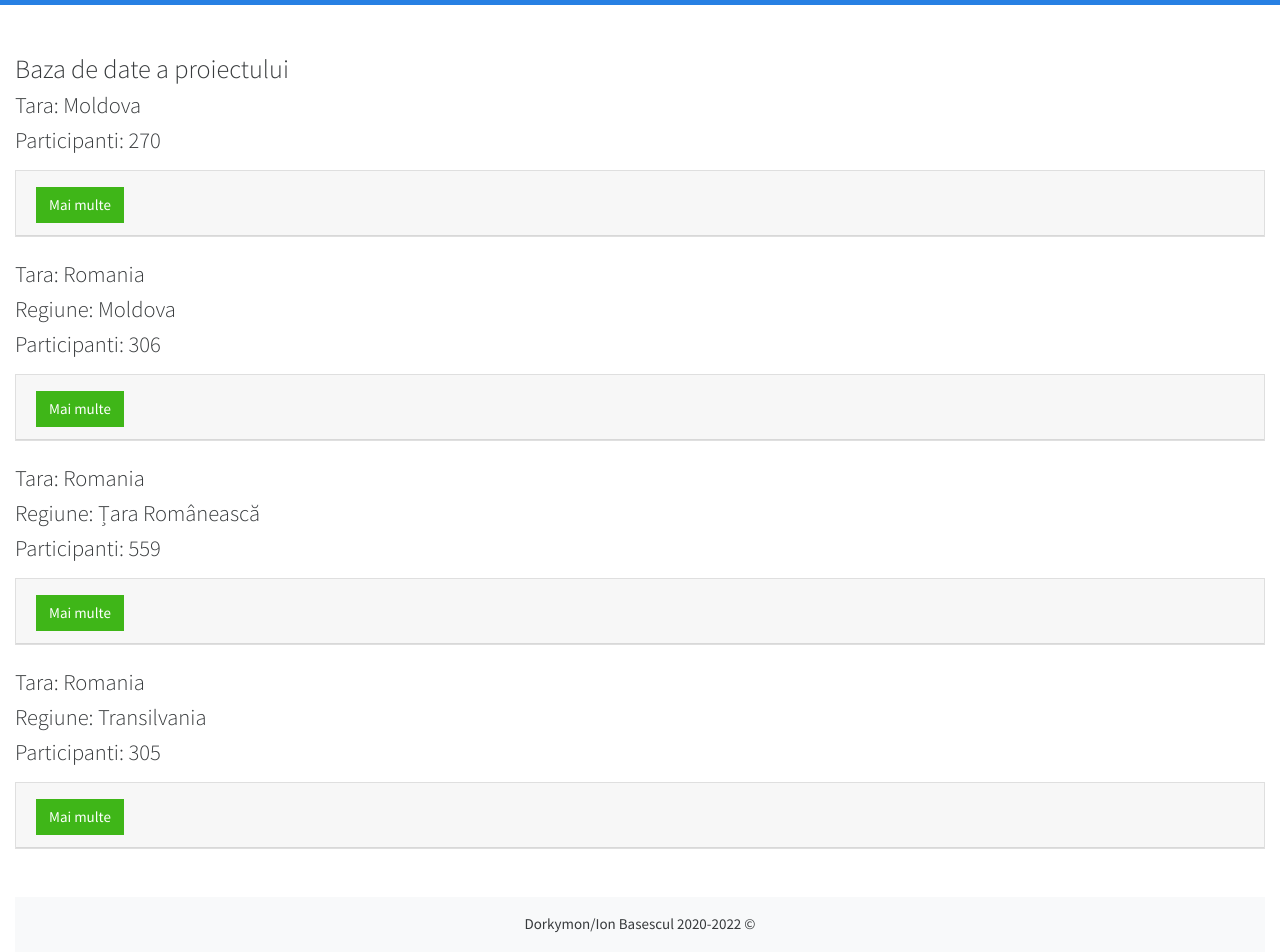
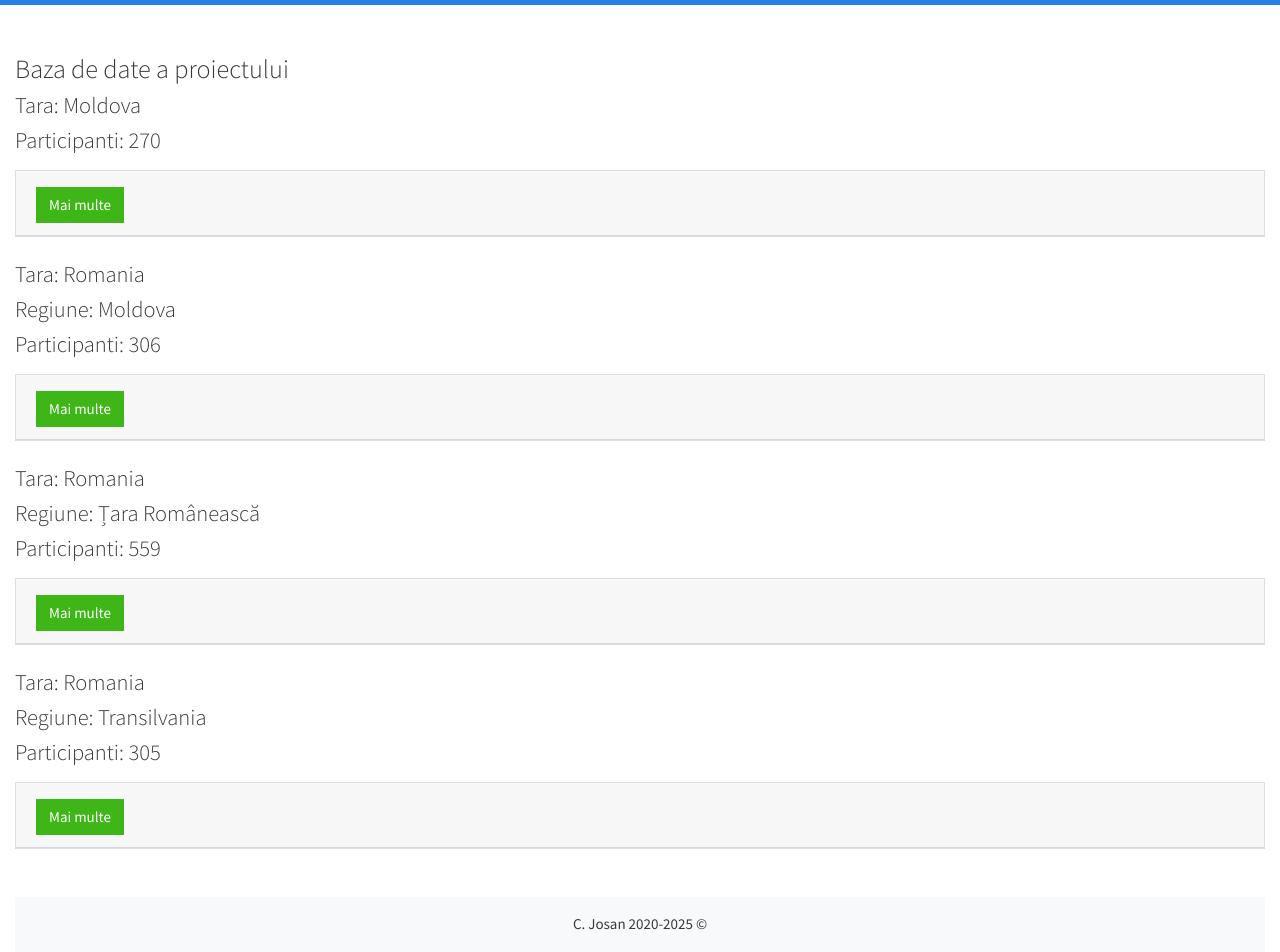
Before and after one commit to GeneticaROMD/adn, a plain HTML site: page database.html in a window 1280 px wide. Shown: the part 50-1002 px from the top of the page. Drawn offline with nearby package versions, Linux system fonts and the light colour scheme.

Commit message:
Update database.html

```diff
--- a/database.html
+++ b/database.html
@@ -1583,7 +1583,7 @@
 
         <!--Credit-->
         <footer class="mt-5 p-3 text-center bg-light">
-            Dorkymon/Ion Basescul 2020-2022 &copy;
+            C. Josan 2020-2025 &copy;
         </footer>
 
         <script src="https://code.jquery.com/jquery-3.5.1.slim.min.js"
```
